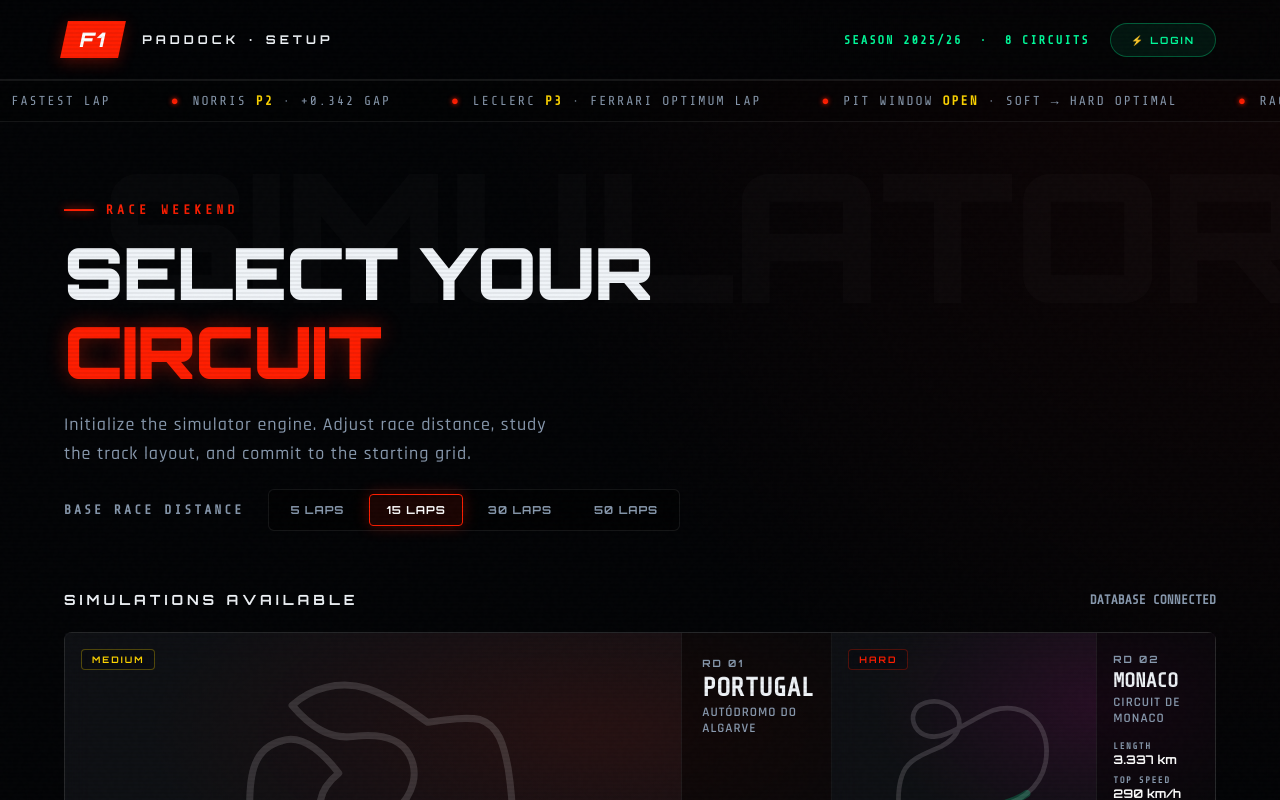
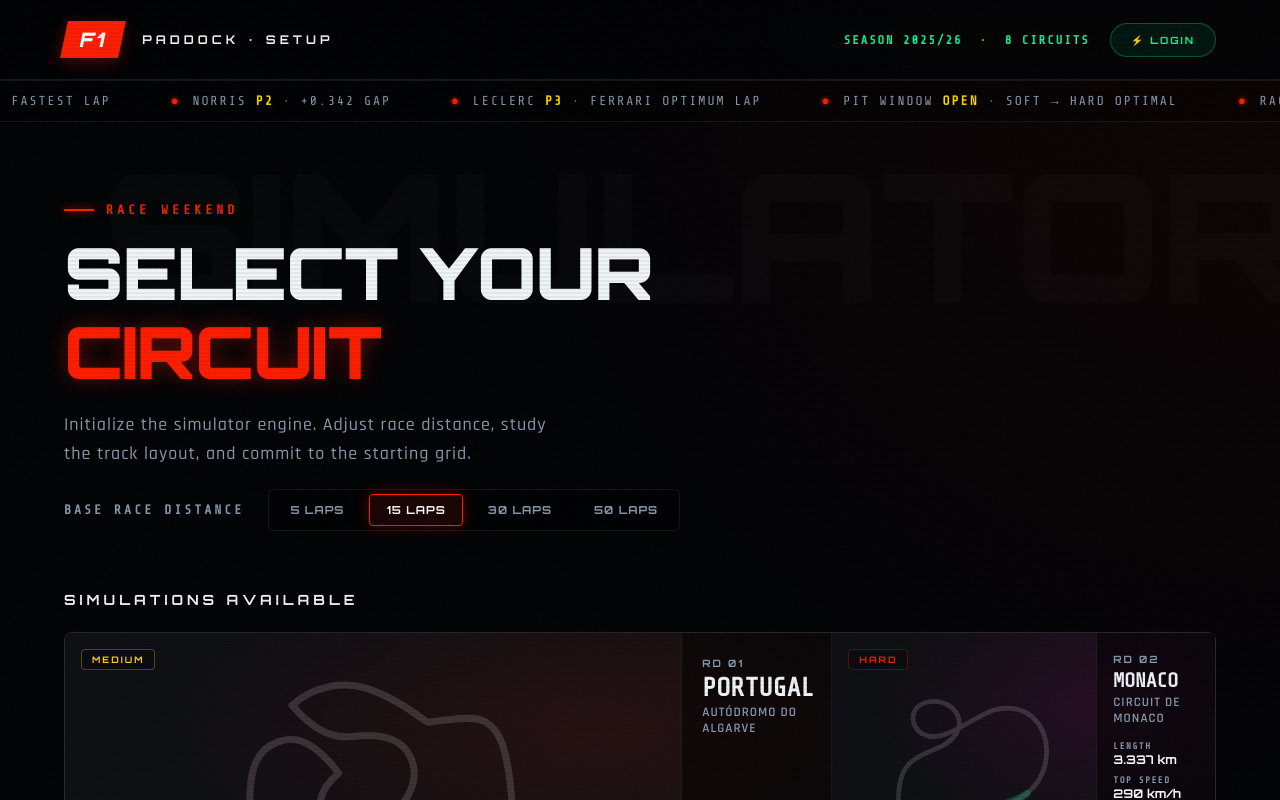
Before and after one commit to NeverLand123w/f1, a website: page public/index.html in a window 1280 px wide. Shown: the top 800 px of the page. Drawn offline with nearby package versions, Linux system fonts and the light colour scheme.

Commit message:
Update index.html

```diff
--- a/public/index.html
+++ b/public/index.html
@@ -246,7 +246,6 @@
 
     <div class="section-label">
         <h2>Simulations Available</h2>
-        <div class="count">DATABASE CONNECTED</div>
     </div>
 
     <div class="grid" id="grid"></div>
```
